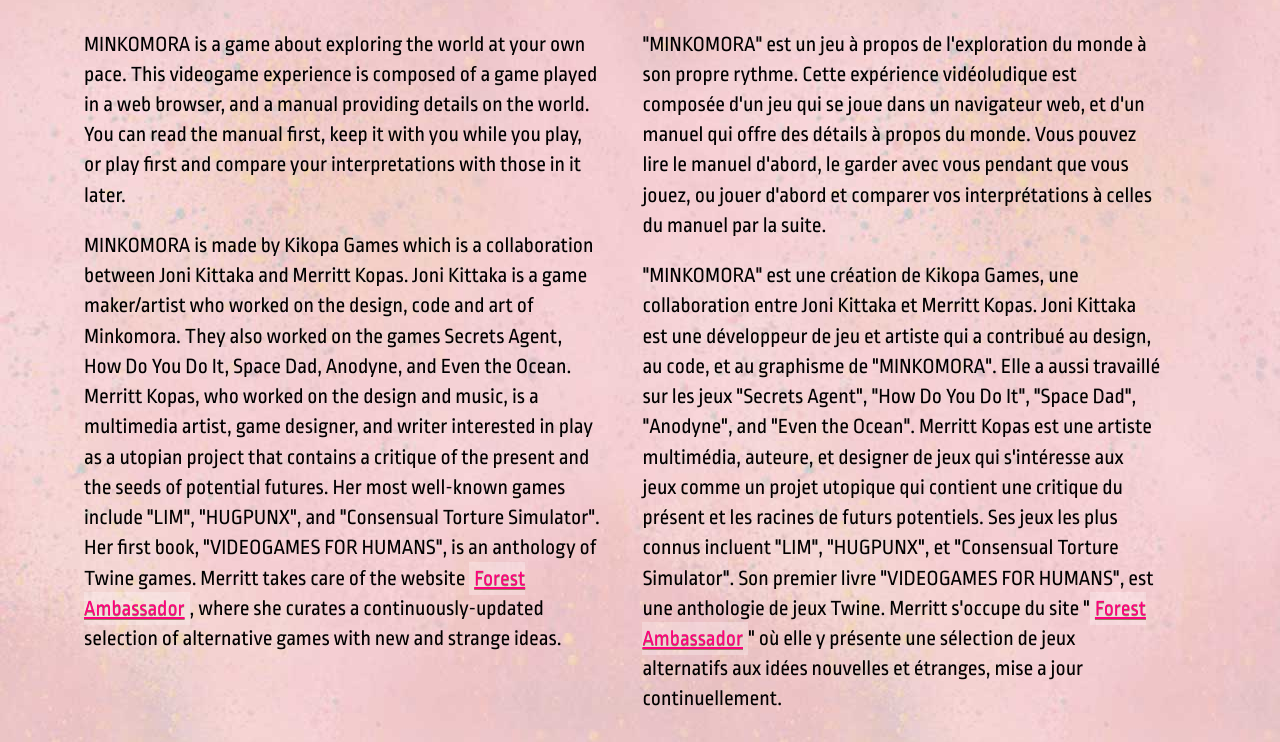
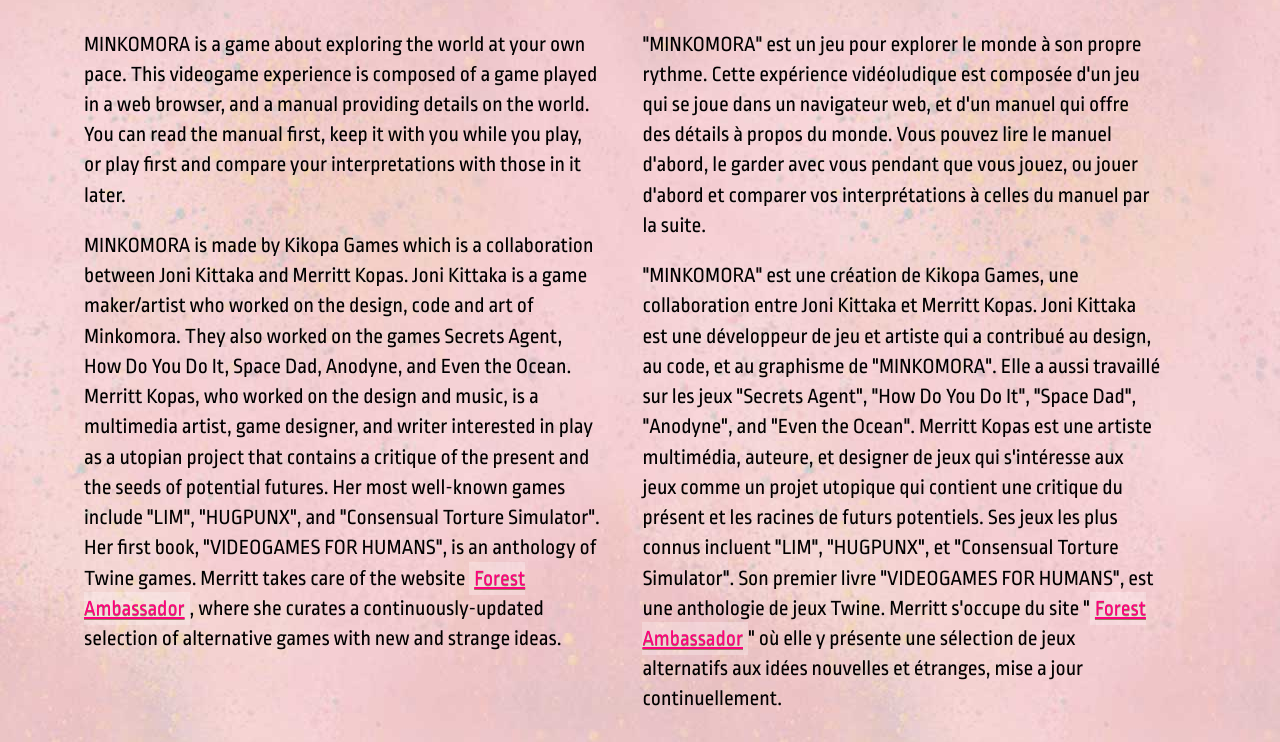
Before and after one commit to MRGS/princess-2015-site, a plain HTML site: page index.html in a window 1280 px wide. Shown: the part 2959-3701 px from the top of the page. Drawn offline with nearby package versions, Linux system fonts and the light colour scheme.

Commit message:
language

```diff
--- a/index.html
+++ b/index.html
@@ -120,7 +120,7 @@
 			</div>
 
 			<div class="col fr">
-				<p>"MINKOMORA" est un jeu à propos de l'exploration du monde à son propre rythme. Cette expérience vidéoludique est composée d'un jeu qui se joue dans un navigateur web, et d'un manuel qui offre des détails à propos du monde. Vous pouvez lire le manuel d'abord, le garder avec vous pendant que vous jouez, ou jouer d'abord et comparer vos interprétations à celles du manuel par la suite.</p>
+				<p>"MINKOMORA" est un jeu pour explorer le monde à son propre rythme. Cette expérience vidéoludique est composée d'un jeu qui se joue dans un navigateur web, et d'un manuel qui offre des détails à propos du monde. Vous pouvez lire le manuel d'abord, le garder avec vous pendant que vous jouez, ou jouer d'abord et comparer vos interprétations à celles du manuel par la suite.</p>
 				<p>"MINKOMORA" est une création de Kikopa Games, une collaboration entre Joni Kittaka et Merritt Kopas. Joni Kittaka est une développeur de jeu et artiste qui a contribué au design, au code, et au graphisme de "MINKOMORA". Elle a aussi travaillé sur les jeux "Secrets Agent", "How Do You Do It", "Space Dad", "Anodyne", and "Even the Ocean". Merritt Kopas est une artiste multimédia, auteure, et designer de jeux qui s'intéresse aux jeux comme un projet utopique qui contient une critique du présent et les racines de futurs potentiels. Ses jeux les plus connus incluent "LIM", "HUGPUNX", et "Consensual Torture Simulator". Son premier livre "VIDEOGAMES FOR HUMANS", est une anthologie de jeux Twine. Merritt s'occupe du site "<a href="http://forestambassador.com/">Forest Ambassador</a>" où elle y présente une sélection de jeux alternatifs aux idées nouvelles et étranges, mise a jour continuellement.</p>
 			</div>
 		</div>
```
